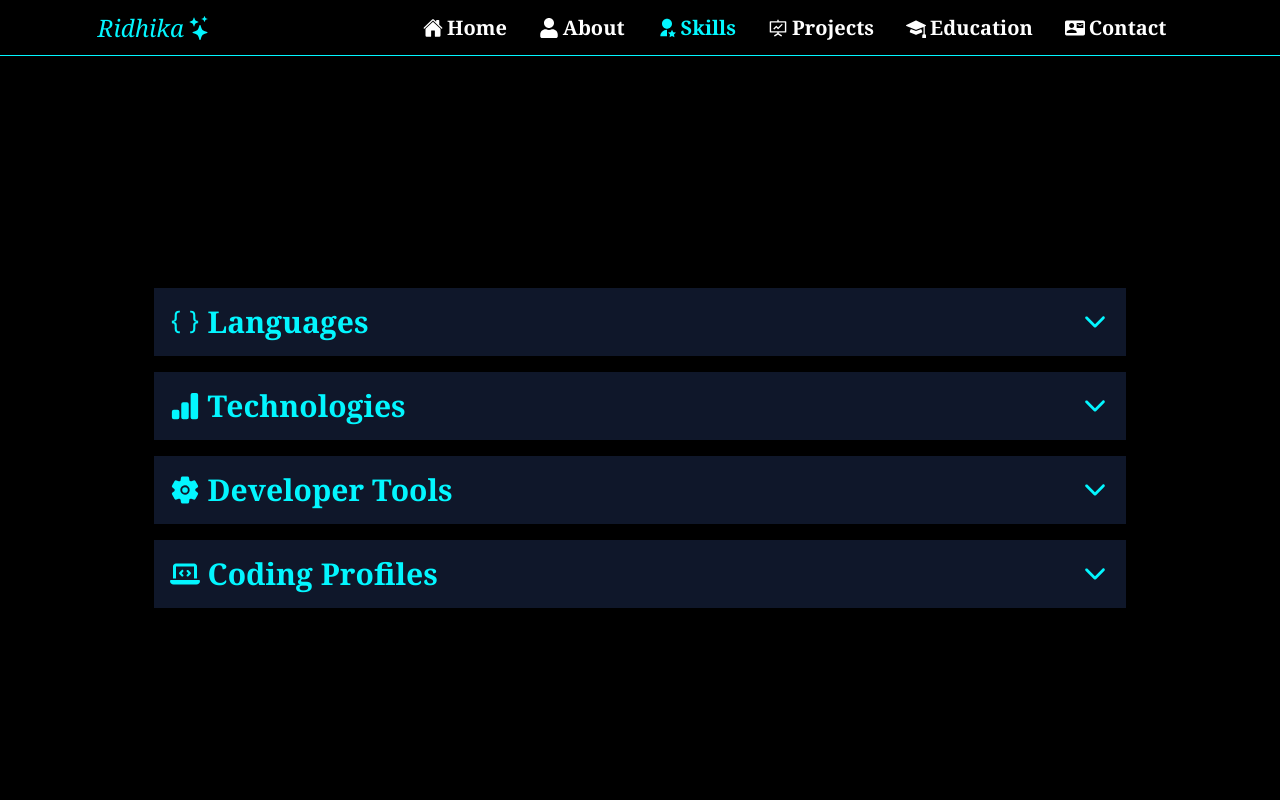
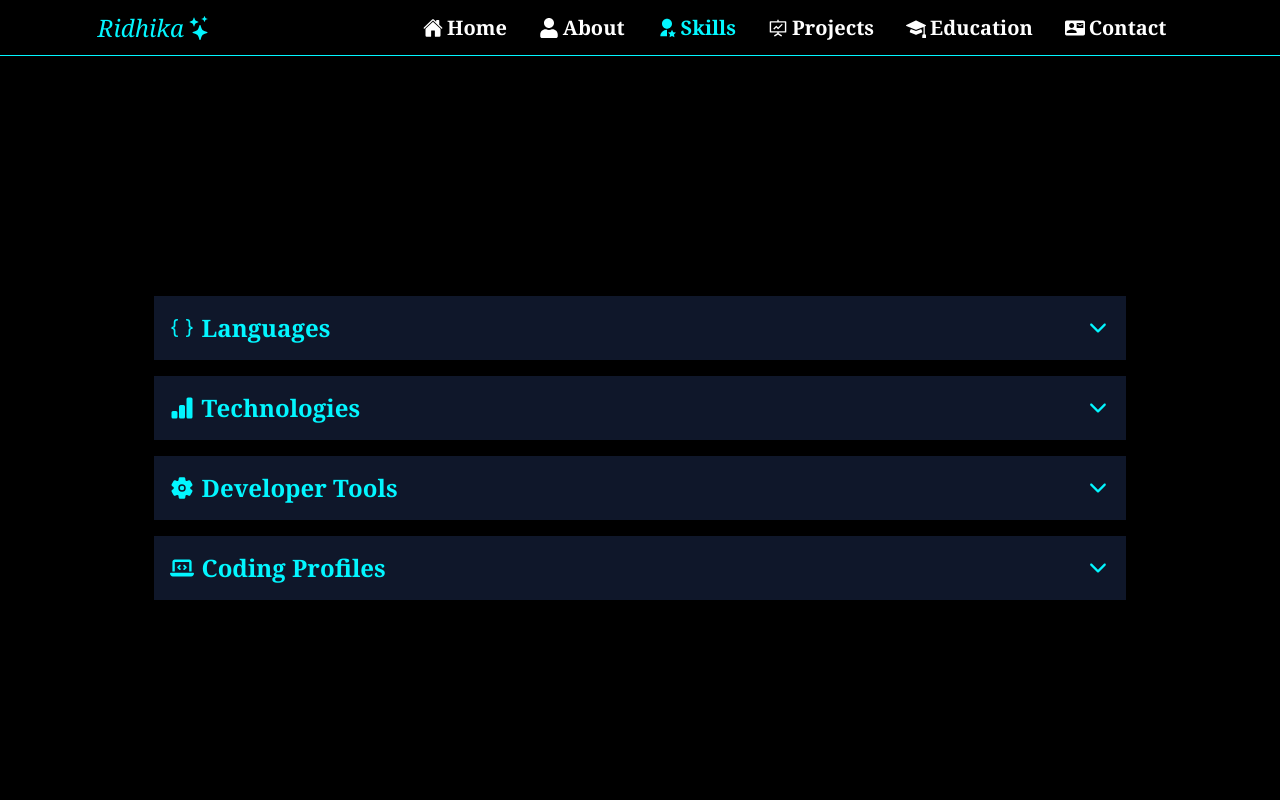
Before and after one commit to RidhikaJoshi/New_Portfolio, a React (Vite) app: page /skills in a window 1280 px wide. Shown: the top 800 px of the page. Built offline with nearby package versions, Linux system fonts and the light colour scheme.

Commit message:
Update font sizes and styles in Skills component

```diff
--- a/src/Components/Skills.jsx
+++ b/src/Components/Skills.jsx
@@ -44,7 +44,7 @@ function Skills() {
 
 
         {/* This division contains Languages Known */}
-        <div className='w-[95%] p-4 md:text-3xl text-2xl flex flex-row bg-slate-900 items-center gap-2 font-bold text-[#03F6FF]'><BsBraces /><div>Languages</div><p className='ml-auto cursor-pointer' onClick={() => setlang((prev) => !prev)}><IoIosArrowDown /></p></div>
+        <div className='w-[95%] p-4 md:text-2xl text-xl flex flex-row bg-slate-900 items-center gap-2 font-bold text-[#03F6FF]'><BsBraces /><div>Languages</div><p className='ml-auto cursor-pointer' onClick={() => setlang((prev) => !prev)}><IoIosArrowDown /></p></div>
         <div className={`w-full ${lang ? 'hidden' : 'min-h-60'} flex-wrap flex items-center justify-between md:p-10 p-8 md:gap-6 gap-2`}>
 
               <SkillsCard icon={cplus} name="C++" />
@@ -58,7 +58,7 @@ function Skills() {
 
 
         {/* This division contains Technologies/Framework */}
-          <div className='w-[95%] p-4 md:text-3xl text-xl flex flex-row  bg-slate-900 items-center gap-2 font-bold text-[#03F6FF]'><BsBarChartFill /><div>Technologies</div><p className='ml-auto cursor-pointer' onClick={() => settech((prev) => !prev)}><IoIosArrowDown /></p></div>
+          <div className='w-[95%] p-4 md:text-2xl text-xl  flex flex-row  bg-slate-900 items-center gap-2 font-bold text-[#03F6FF]'><BsBarChartFill /><div>Technologies</div><p className='ml-auto cursor-pointer' onClick={() => settech((prev) => !prev)}><IoIosArrowDown /></p></div>
            <div className={`w-full ${tech ? 'hidden' : 'min-h-60'} flex-wrap flex items-center justify-between md:p-10 p-8 md:gap-6 gap-2`}>
               <SkillsCard icon={reacticon} name="React Js" />
               <SkillsCard icon={tailwind} name="Tailwind" />
@@ -72,7 +72,7 @@ function Skills() {
 
 
 
-          <div className=' w-[95%] p-4 md:text-3xl text-2xl flex flex-row bg-slate-900 items-center gap-2 font-bold text-[#03F6FF]'><IoSettings /><div>Developer Tools</div><p className='ml-auto cursor-pointer' onClick={() => settools((prev) => !prev)}><IoIosArrowDown /></p></div>
+          <div className=' w-[95%] p-4 md:text-2xl text-xl  flex flex-row bg-slate-900 items-center gap-2 font-bold text-[#03F6FF]'><IoSettings /><div>Developer Tools</div><p className='ml-auto cursor-pointer' onClick={() => settools((prev) => !prev)}><IoIosArrowDown /></p></div>
 
         <div className={`w-full ${tools ? 'hidden' : 'min-h-60'} flex-wrap flex items-center justify-between md:p-10 p-8 md:gap-6 gap-2`}>
               <SkillsCard icon={appwrite} name="Appwrite" />
@@ -86,7 +86,7 @@ function Skills() {
           </div>
 
           {/* This div contains coding profiles */}
-         <p className=' w-[95%] p-4 md:text-3xl text-2xl flex flex-row bg-slate-900 items-center gap-2 font-bold text-[#03F6FF]'><FaLaptopCode /><div>Coding Profiles</div><p className='ml-auto cursor-pointer' onClick={() => setcode((prev) => !prev)}><IoIosArrowDown /></p></p>
+         <p className=' w-[95%] p-4 md:text-2xl text-xl  flex flex-row bg-slate-900 items-center gap-2 font-bold text-[#03F6FF]'><FaLaptopCode /><div>Coding Profiles</div><p className='ml-auto cursor-pointer' onClick={() => setcode((prev) => !prev)}><IoIosArrowDown /></p></p>
 
            <div className={`w-full ${code ? 'hidden' : 'min-h-60'} flex-wrap flex items-center justify-between md:p-10 p-8 md:gap-6 gap-2`}>
 
```
